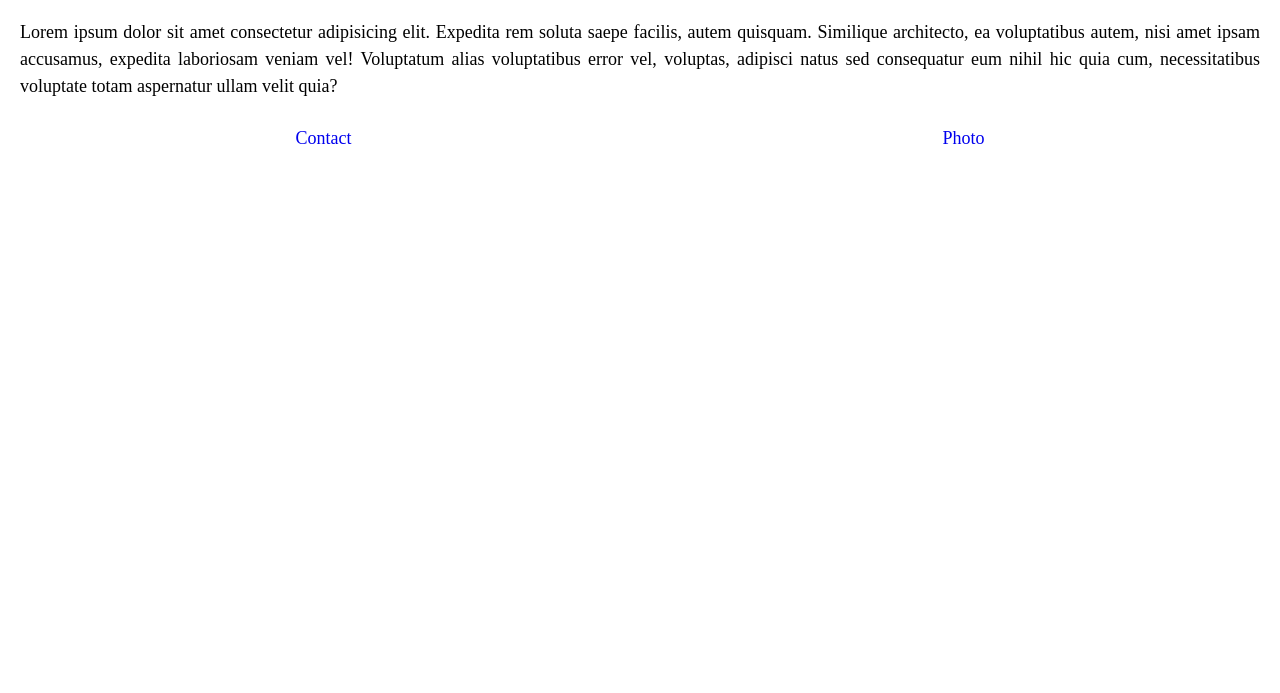
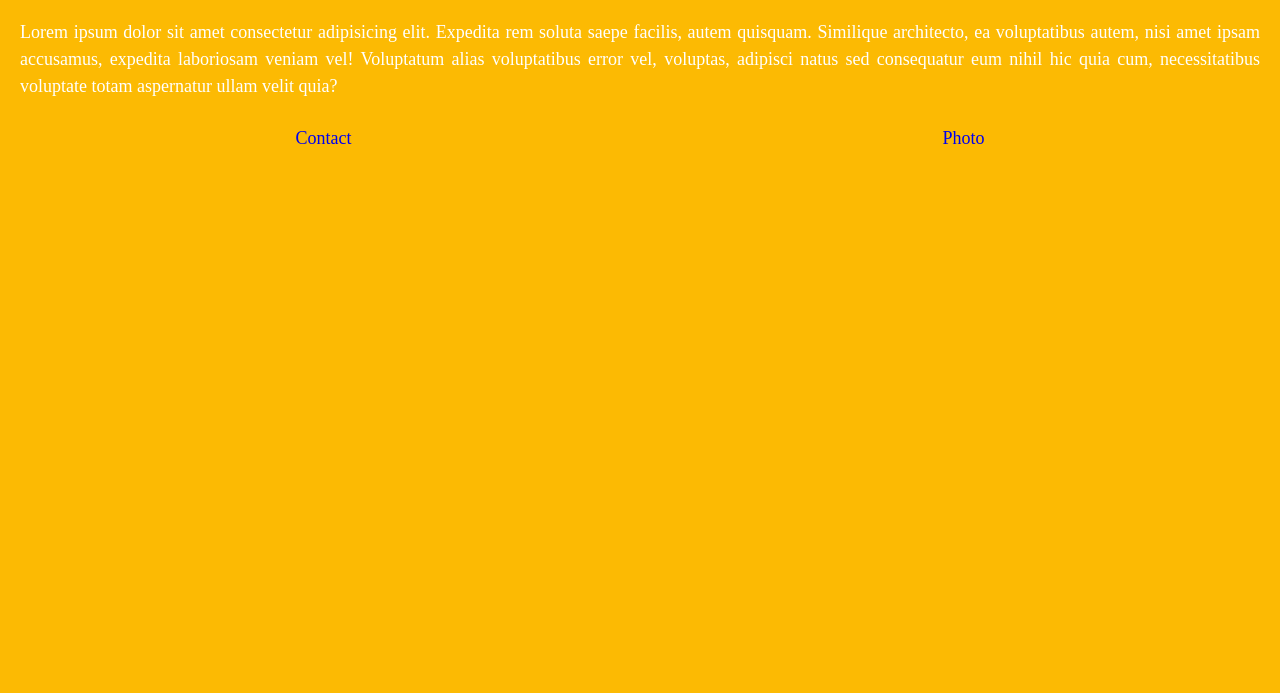
Before and after one commit to EniolaCodes/croissant, a plain HTML site: page index.html in a window 1280 px wide. Shown: the part 107-800 px from the top of the page. Drawn offline with Linux system fonts and the light colour scheme.

Commit message:
updated the css

```diff
--- a/styles/main.css
+++ b/styles/main.css
@@ -1,6 +1,8 @@
 body {
   margin: 50px auto;
   font-size: 18px;
+  background: #fcba03;
+  color: #ffffff;
 }
 
 h1 {
```
